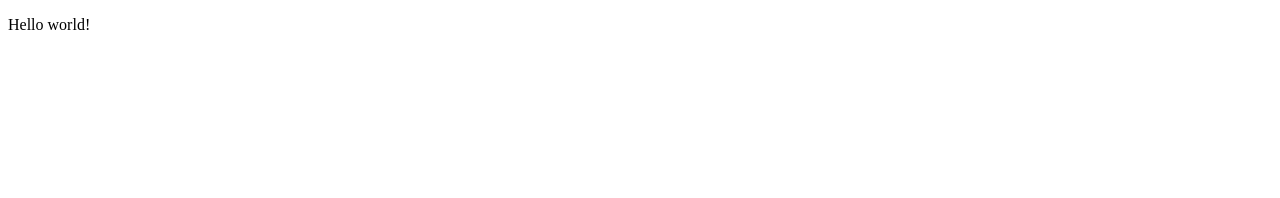
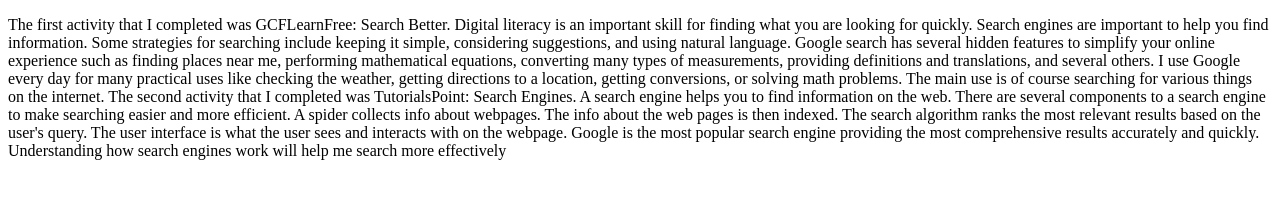
Before and after one commit to robertwakefield/robertwakefield.github.io, a plain HTML site: page web110/assignment3.html in a window 1280 px wide. Drawn offline with Linux system fonts and the light colour scheme.

Commit message:
Update assignment3.html

```diff
--- a/web110/assignment3.html
+++ b/web110/assignment3.html
@@ -5,6 +5,15 @@
     <title>Title</title>
   </head>
   <body>
-    <p>Hello world!</p>
+    <p>The first activity that I completed was GCFLearnFree: Search Better. Digital literacy is an important skill for finding what you are looking for quickly.
+      Search engines are important to help you find information. Some strategies for searching include keeping it simple, considering suggestions, and using natural
+      language. Google search has several hidden features to simplify your online experience such as finding places near me, performing mathematical equations, converting
+      many types of measurements, providing definitions and translations, and several others. I use Google every day for many practical uses like checking the weather,
+      getting directions to a location, getting conversions, or solving math problems. The main use is of course searching for various things on the internet.
+      The second activity that I completed was TutorialsPoint: Search Engines.
+      A search engine helps you to find information on the web. There are several components to a search engine to make searching easier and more efficient. A spider
+      collects info about webpages. The info about the web pages is then indexed. The search algorithm ranks the most relevant results based on the user's query. The user
+      interface is what the user sees and interacts with on the webpage. Google is the most popular search engine providing the most comprehensive results accurately
+      and quickly. Understanding how search engines work will help me search more effectively</p>
   </body>
 </html>
```
